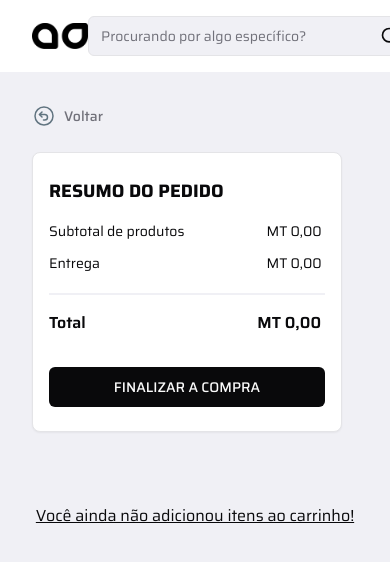
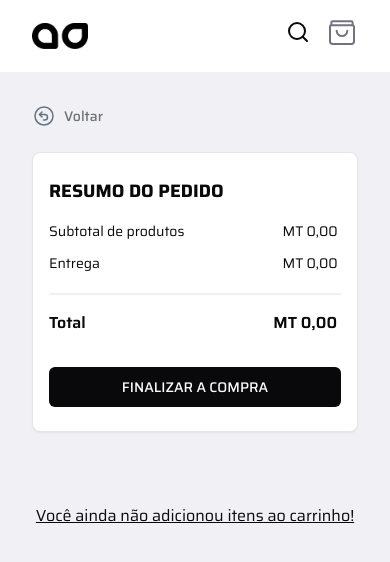
Before and after one commit to Dario-Pacule/store-app-tablu, a Next.js app: page /cart in a window 390 px wide. Shown: the top 562 px of the page. Built offline with nearby package versions, Linux system fonts and the light colour scheme; what next-redux-wrapper would draw is missing.

Commit message:
Header responsive

```diff
--- a/app/(home)/cart/page.tsx
+++ b/app/(home)/cart/page.tsx
@@ -18,7 +18,7 @@ export default function Page() {
       <BackButton className="p-0" />
 
       <div className="grid grid-cols-1  md:grid-cols-3 gap-4 mt-4 w-full ">
-        <div className="w-full order-2 md:order-1 space-y-2 col-span-2">
+        <div className="w-full order-2 md:order-1 space-y-2 md:col-span-2">
           <h1 className="text-2xl hidden md:block">MEU CARRINHO</h1>
           <p className="hidden md:block">
             Total ({totalQuantity} produtos){" "}
--- a/components/app-header.tsx
+++ b/components/app-header.tsx
@@ -2,10 +2,12 @@
 
 import { useAppSelector } from "@/lib/redux";
 import { cn } from "@/lib/utils";
+import { Search } from "lucide-react";
 import Image from "next/image";
 import { useRouter } from "next/navigation";
 import { DetailedHTMLProps, HTMLAttributes } from "react";
 import { SearchInput } from "./app-search";
+import { Button } from "./ui/button";
 
 type Props = DetailedHTMLProps<HTMLAttributes<HTMLDivElement>, HTMLDivElement>;
 
@@ -27,15 +29,23 @@ export function AppHeader({ className, ...props }: Props) {
         className="w-14 h-auto cursor-pointer"
       />
 
-      <div className="flex gap-4">
-        <SearchInput
-          className="min-w-[320px]"
-          placeholder="Procurando por algo específico?"
-        />
+      <div className="flex items-center md:gap-4">
+        <div className="hidden md:block">
+          <SearchInput
+            className=" min-w-[320px]"
+            placeholder="Procurando por algo específico?"
+          />
+        </div>
+
+        <div className="md:hidden">
+          <Button className="-mt-2" variant="ghost">
+            <Search />
+          </Button>
+        </div>
 
         <div
           onClick={() => router.push("/cart")}
-          className="cursor-pointer relative"
+          className="cursor-pointer h-10 relative"
         >
           <Image
             src="/icons/shopping-bag.svg"
```
